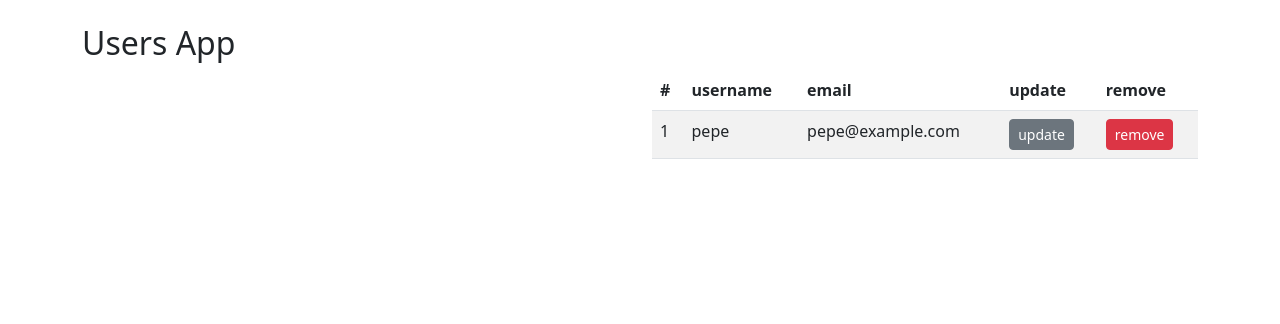
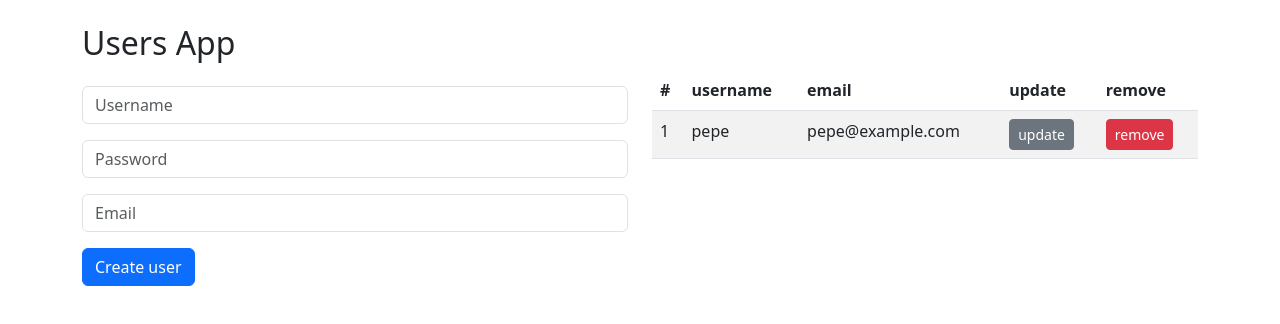
Before and after one commit to CarlosMejia01/react_practice_1, a React (Vite) app in the folder 06-users-app/: page / in a window 1280 px wide. Shown: the top 324 px of the page. Built offline with nearby package versions, Linux system fonts and the light colour scheme.

Commit message:
feat: layout form user

```diff
--- a/06-users-app/src/components/UsersForm.jsx
+++ b/06-users-app/src/components/UsersForm.jsx
@@ -1,9 +1,53 @@
+import { useState } from "react";
+
+const initialUserForm = {
+    username: '',
+    password: '',
+    email: ''
+};
 export const UsersForm = () => {
+    const [userForm, setUserForm] = useState(initialUserForm);
+
+    const { username, password, email } = userForm;
+
+    const onInputChange = ({ target }) => {
+        const { name, value } = target;
+        setUserForm({
+            ...userForm,
+            [name]: value
+        });
+    };
     return (
         <>
-        <form action="">
-
-        </form>
+            <form action="">
+                <input
+                    className="form-control my-3 m-75"
+                    placeholder="Username"
+                    name="username"
+                    value={username}
+                    onChange={onInputChange}
+                />
+                <input
+                    className="form-control my-3 m-75"
+                    placeholder="Password"
+                    name="password"
+                    value={password}
+                    onChange={onInputChange}
+                />
+                <input
+                    className="form-control my-3 m-75"
+                    placeholder="Email"
+                    name="email"
+                    value={email}
+                    onChange={onInputChange}
+                />
+                <button
+                    className="btn btn-primary"
+                    type="submit"
+                >
+                    Create user
+                </button>
+            </form>
         </>
     );
 }
```
